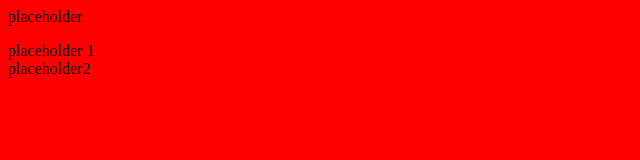
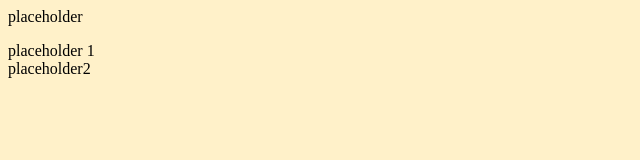
Before and after one commit to bcm230/design-manifesto, a plain HTML site: page index.html in a window 1280 px wide. Shown: the whole page, without its empty margins (0-640 px from the left). Drawn offline with Linux system fonts and the light colour scheme.

Commit message:
Update index.html
trying out a different color

```diff
--- a/index.html
+++ b/index.html
@@ -2,7 +2,7 @@
   <head>
     <title>placeholder</title>
     <style>
-      body {background-color: red;}
+      body {background-color: rgb(255, 241, 201);}
     </style>
   </head>
   <body>
```
